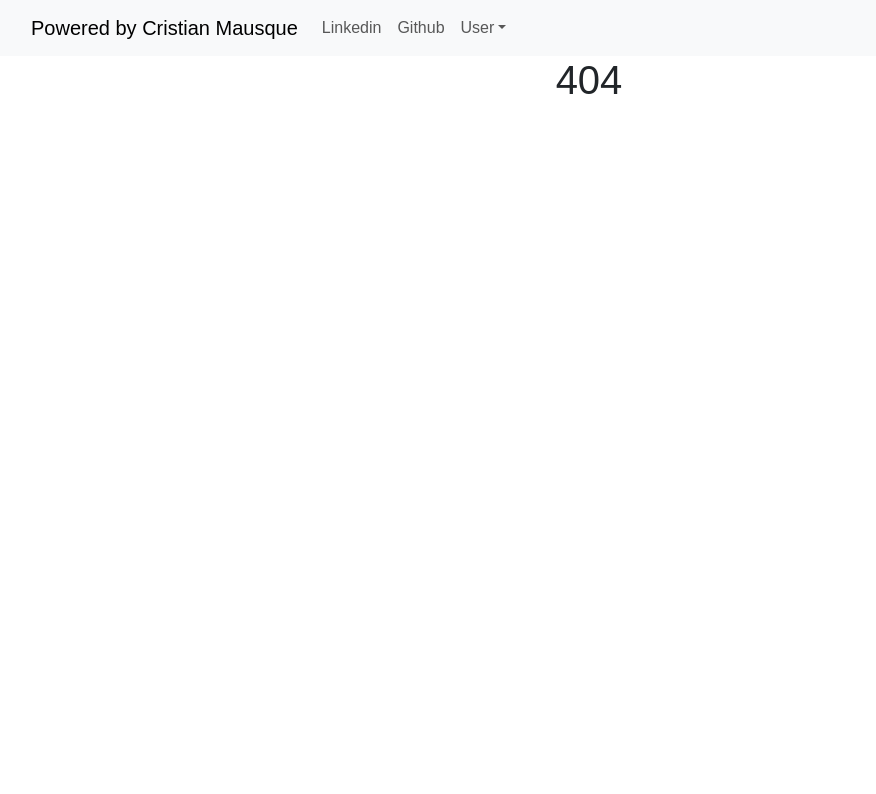
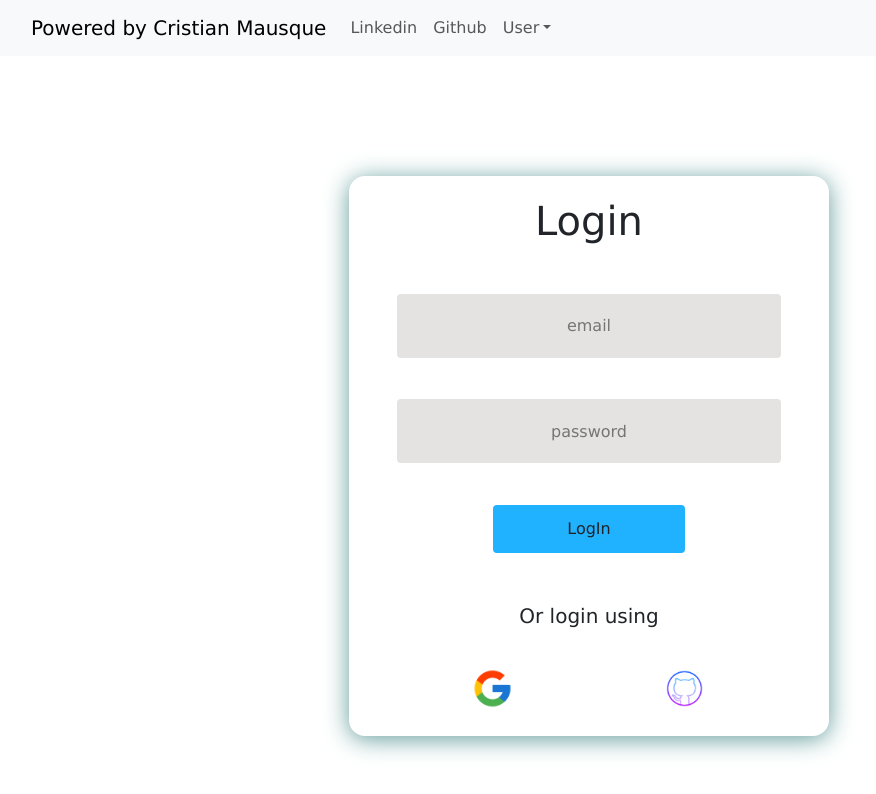
Before and after one commit to fdurban/ClientToDo, a React (Create React App) app: page /login in a window 1280 px wide. Before the commit this address had no page. Shown: the top 794 px of the page, without its empty margins (51-927 px from the left). Built offline with nearby package versions, Linux system fonts and the light colour scheme.

Commit message:
cambiosfer

```diff
--- /dev/null
+++ b/src/components/LogInForm/LogInForm.css
@@ -0,0 +1,111 @@
+* {
+    margin: 0;
+    box-sizing: border-box;
+    font-family: Verdana, Geneva, Tahoma, sans-serif
+}
+
+.page {
+    height: 100vh;
+    width: 100%;
+    display: flex;
+    justify-content: center;
+    align-items: center;
+
+}
+
+.cover {
+    background-color: white;
+    width: 30em;
+    height: 35em;
+    position: relative;
+    border-radius: 1em;
+    box-shadow: 0 0.188em 1.550em rgb(100, 156, 156);
+    display: flex;
+    flex-direction: column;
+    align-items: center;
+    justify-content: space-around;
+}
+
+.alt-login {
+    width: 80%;
+    height: 3em;
+    display: flex;
+    justify-content: space-around;
+}
+
+.alt-login div {
+    width: 45%;
+    height: 90%;
+    border-radius: 0.25em;
+    background-position: center;
+    background-size: contain;
+    background-repeat: no-repeat;
+    cursor: pointer;
+}
+
+.google {
+    background-image: url('../../../public/google-pearl-button-up-sign-middle.png');
+}
+
+.github {
+    background-image: url('../../../public/githublgooreal.png');
+}
+
+input {
+    border: none;
+    background-color: rgb(229, 226, 226);
+    height: 4em;
+    width: 80%;
+    border-radius: 0.25em;
+    text-align: center;
+    padding: 2em;
+}
+
+input:focus {
+    outline-color: rgb(32, 177, 255)
+}
+
+.login-btn {
+    width: 40%;
+    height: 3em;
+    background-color: rgb(32, 177, 255);
+    display: flex;
+    justify-content: center;
+    align-items: center;
+    transition: 0.5s;
+    border-radius: 0.25em;
+    cursor: pointer;
+}
+
+.login-btn:hover {
+    transform: scale(1.10);
+}
+
+.text {
+    position: relative;
+    bottom: -0.5em;
+}
+
+.hide {
+    display: none;
+    position: absolute;
+    transform: scale(0);
+}
+
+.login-popup {
+    position: absolute;
+    height: 30em;
+    width: 30em;
+    display: flex;
+    flex-direction: column;
+    align-items: center;
+    justify-content: center;
+    border-radius: 0.25em;
+    background-color: #fc4b08;
+    color: white;
+    bottom: 0;
+    transform: scale(1);
+    transform: 1.5s;
+}
+
+.popupstyle {}
--- /dev/null
+++ b/src/components/LogInForm/LogInForm.jsx
@@ -0,0 +1,62 @@
+import React, { useContext, useState } from 'react'
+import authService from './../../services/auth.services'
+import { useNavigate } from 'react-router-dom'
+import { AuthContext } from "../../context/auth.context"
+import './LogInForm.css'
+
+const LogInForm = () => {
+    const [loginData, setLoginData] = useState({
+        email: '',
+        password: ''
+    })
+
+    const navigate = useNavigate()
+
+    const { setUser } = useContext(AuthContext)
+
+    const { authenticateUser, storeToken } = useContext(AuthContext)
+
+    const handleInputChange = e => {
+        const { value, name } = e.target
+        setLoginData({ ...loginData, [name]: value })
+    }
+
+    const handleSubmit = e => {
+
+        e.preventDefault()
+
+        authService
+            .login(loginData)
+            .then(({ data }) => {
+                console.log({ data })
+                storeToken(data.authToken)
+                authenticateUser()
+                navigate(`/profile/user/${data.user_id}`)
+            })
+            .catch(err => console.log(err))
+    }
+
+    const { password, email } = loginData
+
+    return (
+        <div className='page'>
+            <div className='cover'>
+                <h1>Login</h1>
+                <input type="email" placeholder='email' value={email} onChange={handleInputChange} name="email" />
+                <input type="password" placeholder='password' value={password} onChange={handleInputChange} name="password" />
+                <div className='login-btn' type="submit" onClick={handleSubmit}>LogIn</div>
+                <h5 className='text'>Or login using</h5>
+                <div className='alt-login'>
+                    <div className='google'></div>
+                    <div className='github'></div>
+                </div>
+                {/* <div className='popupstyle'>
+                    <h3>Log In failed</h3>
+                    <p>Username or password incorrect</p>
+                </div> */}
+            </div>
+        </div>
+    )
+}
+
+export default LogInForm
--- a/src/components/Navigation/Navigation.jsx
+++ b/src/components/Navigation/Navigation.jsx
@@ -1,7 +1,7 @@
 import { AuthContext } from '../../context/auth.context'
 import { useContext } from 'react'
 
-import {Nav , Navbar, NavDropdown, Container} from 'react-bootstrap'
+import { Nav, Navbar, NavDropdown, Container } from 'react-bootstrap'
 import { Link, useNavigate } from 'react-router-dom'
 
 
@@ -16,7 +16,7 @@ function Navigation() {
   }
 
   return (
-    <Navbar sticky='top' bg="light"  expand="lg">
+    <Navbar sticky='top' bg="light" expand="lg">
       <Container>
         <Navbar.Brand href="/">
           Powered by Cristian Mausque
@@ -41,10 +41,10 @@ function Navigation() {
               Github
             </a>
             <NavDropdown title="User" id="basic-nav-dropdown">
-              <NavDropdown.Item href="action/3.1">Profile</NavDropdown.Item>
+              <NavDropdown.Item href="/profile/user/:_id">Profile</NavDropdown.Item>
               <NavDropdown.Item href="#action/3.2">Logout</NavDropdown.Item>
               <NavDropdown.Item href="/register">Signup</NavDropdown.Item>
-              <NavDropdown.Item href="#action/3.4">Login</NavDropdown.Item>
+              <NavDropdown.Item href="/login">Login</NavDropdown.Item>
               <NavDropdown.Divider />
               <NavDropdown.Item href="#action/3.4">Todos</NavDropdown.Item>
             </NavDropdown>
--- a/src/index.js
+++ b/src/index.js
@@ -1,15 +1,17 @@
 import React from 'react'
 import ReactDOM from 'react-dom/client'
 import App from './App'
-import {BrowserRouter as Router} from 'react-router-dom'
-
+import { BrowserRouter as Router } from 'react-router-dom'
+import { AuthProviderWrapper } from './context/auth.context'
 import 'bootstrap/dist/css/bootstrap.min.css'
 
 const root = ReactDOM.createRoot(document.getElementById('root'))
 root.render(
   <React.StrictMode>
-    <Router>
-      <App />
-    </Router>
+    <AuthProviderWrapper>
+      <Router>
+        <App />
+      </Router>
+    </AuthProviderWrapper>
   </React.StrictMode>
 )
--- /dev/null
+++ b/src/pages/LogInPage/LoginPage.jsx
@@ -0,0 +1,9 @@
+import React from 'react'
+import LogInForm from '../../components/LogInForm/LogInForm'
+const LoginPage = () => {
+    return (
+        <LogInForm />
+    )
+}
+
+export default LoginPage
--- a/src/routes/AppRoutes.jsx
+++ b/src/routes/AppRoutes.jsx
@@ -1,7 +1,7 @@
 import { Route, Routes } from "react-router-dom"
 import HomePage from "../pages/HomePage/HomePage"
 import SignupPage from "../pages/SignupPage/SignupPage"
-
+import LoginPage from "../pages/LogInPage/LoginPage"
 // import PrivateRoute from "./PrivateRoute"
 
 const AppRoutes = () => {
@@ -10,8 +10,8 @@ const AppRoutes = () => {
         <Routes>
 
             <Route path="/" element={<HomePage />} />
-             <Route path="/register" element={<SignupPage />} />
-            {/* <Route path="/login" element={<LoginPage />} /> */}
+            <Route path="/register" element={<SignupPage />} />
+            <Route path="/login" element={<LoginPage />} />
 
 
 
```
Also changed, not shown: public/githublgooreal.png (added), public/google-pearl-button-up-sign-middle.png (added). Lines whose indentation alone changed are shown as unchanged.
